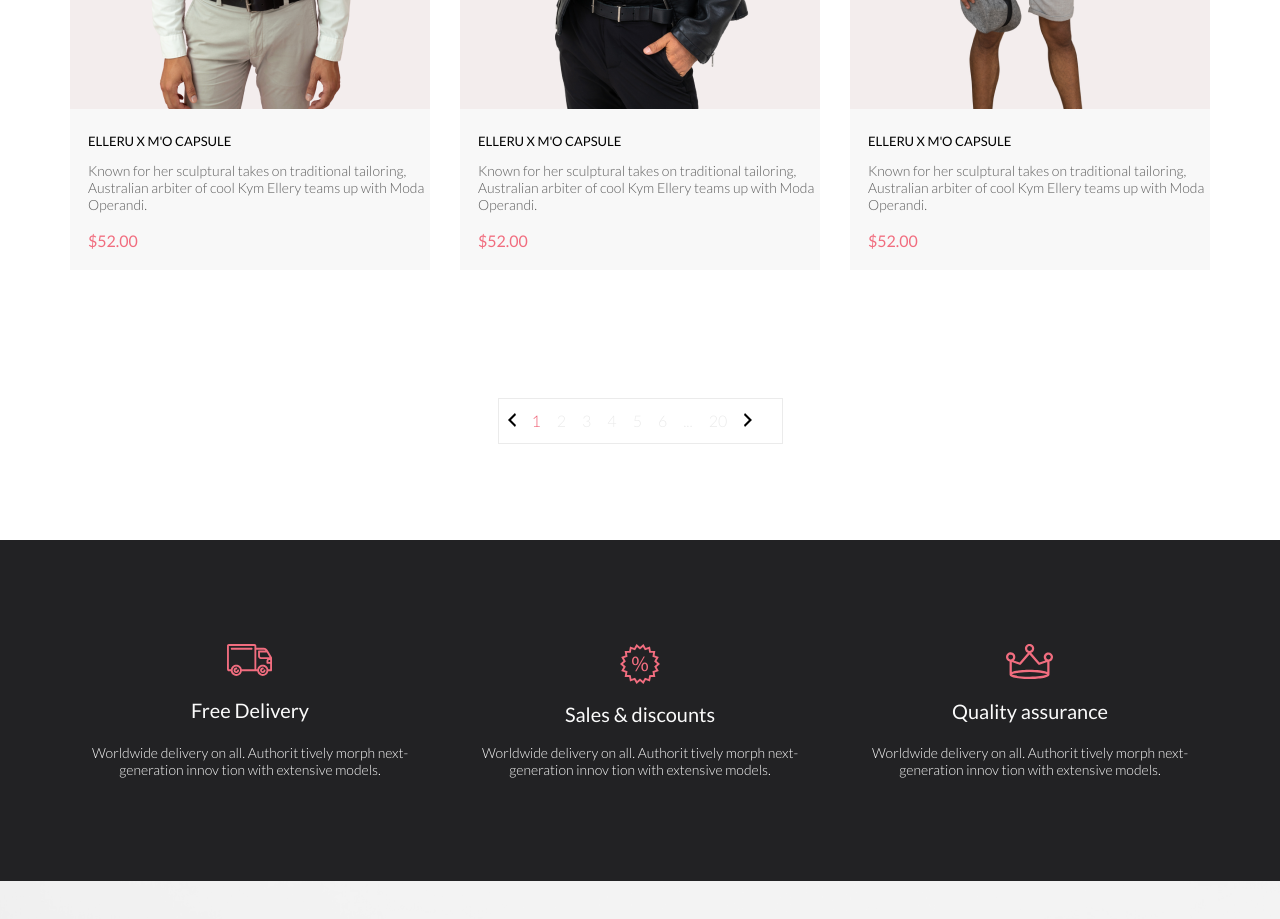
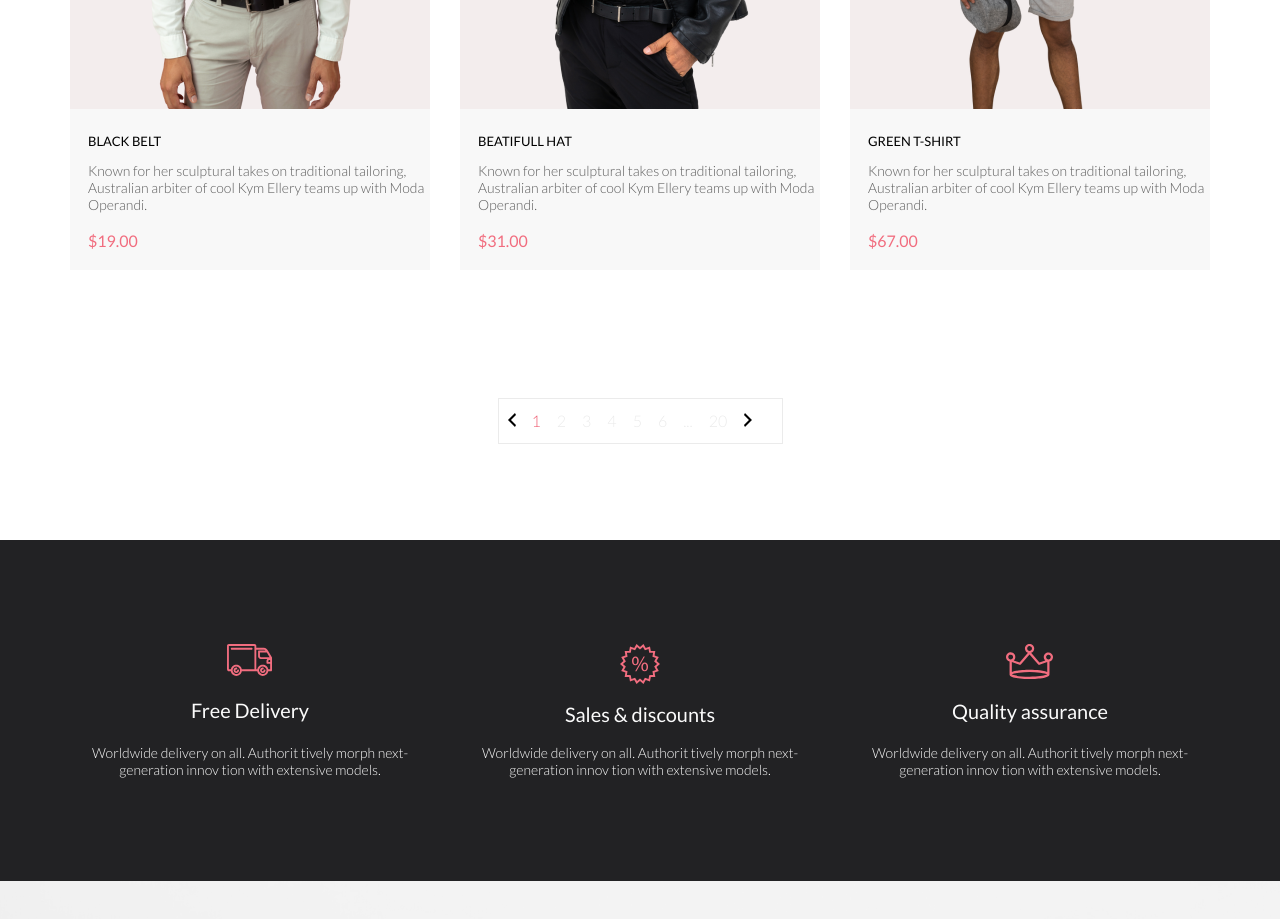
Before and after one commit to DmitriiBuilin/Basic_course_JS_version_2.0, a plain HTML site: page 8/catalog.html in a window 1280 px wide. Shown: the part 1920-2839 px from the top of the page. Drawn offline with Linux system fonts and the light colour scheme.

Commit message:
8th lesson in progress yet...

```diff
--- /dev/null
+++ b/8/app.js
@@ -0,0 +1,8 @@
+document.querySelector('.product-cards-mainblock').addEventListener('click', event => {
+    if (!event.target.classList.contains('product-cards-item-image-darken-button')) {
+        return;
+    }
+
+
+    console.log('Good choice');
+});
--- a/8/catalog.html
+++ b/8/catalog.html
@@ -352,9 +352,9 @@
                             </button>
                         </div>
                     </div>
-                    <p class="product-cards-item-name">elleru x m'o capsule</p>
+                    <p class="product-cards-item-name">black belt</p>
                     <p class="product-cards-item-description">Known for her sculptural takes on traditional tailoring, Australian arbiter of cool Kym Ellery teams up with Moda Operandi.</p>
-                    <p class="product-cards-item-name-price">$52.00</p>
+                    <p class="product-cards-item-name-price">$19.00</p>
                 </div>
                 <div class="product-cards-item-catalog">
                     <div class="product-cards-item-image">
@@ -368,9 +368,9 @@
                             </button>
                         </div>
                     </div>
-                    <p class="product-cards-item-name">elleru x m'o capsule</p>
+                    <p class="product-cards-item-name">beatifull hat</p>
                     <p class="product-cards-item-description">Known for her sculptural takes on traditional tailoring, Australian arbiter of cool Kym Ellery teams up with Moda Operandi.</p>
-                    <p class="product-cards-item-name-price">$52.00</p>
+                    <p class="product-cards-item-name-price">$31.00</p>
                 </div>
                 <div class="product-cards-item-catalog">
                     <div class="product-cards-item-image">
@@ -384,9 +384,9 @@
                             </button>
                         </div>
                     </div>
-                    <p class="product-cards-item-name">elleru x m'o capsule</p>
+                    <p class="product-cards-item-name">green t-shirt</p>
                     <p class="product-cards-item-description">Known for her sculptural takes on traditional tailoring, Australian arbiter of cool Kym Ellery teams up with Moda Operandi.</p>
-                    <p class="product-cards-item-name-price">$52.00</p>
+                    <p class="product-cards-item-name-price">$67.00</p>
                 </div>
             </div>
             <div class="pagination">
@@ -505,5 +505,6 @@
         </div>
     </div>
 </footer>
+<script src="app.js"></script>
 </body>
 </html>
```
